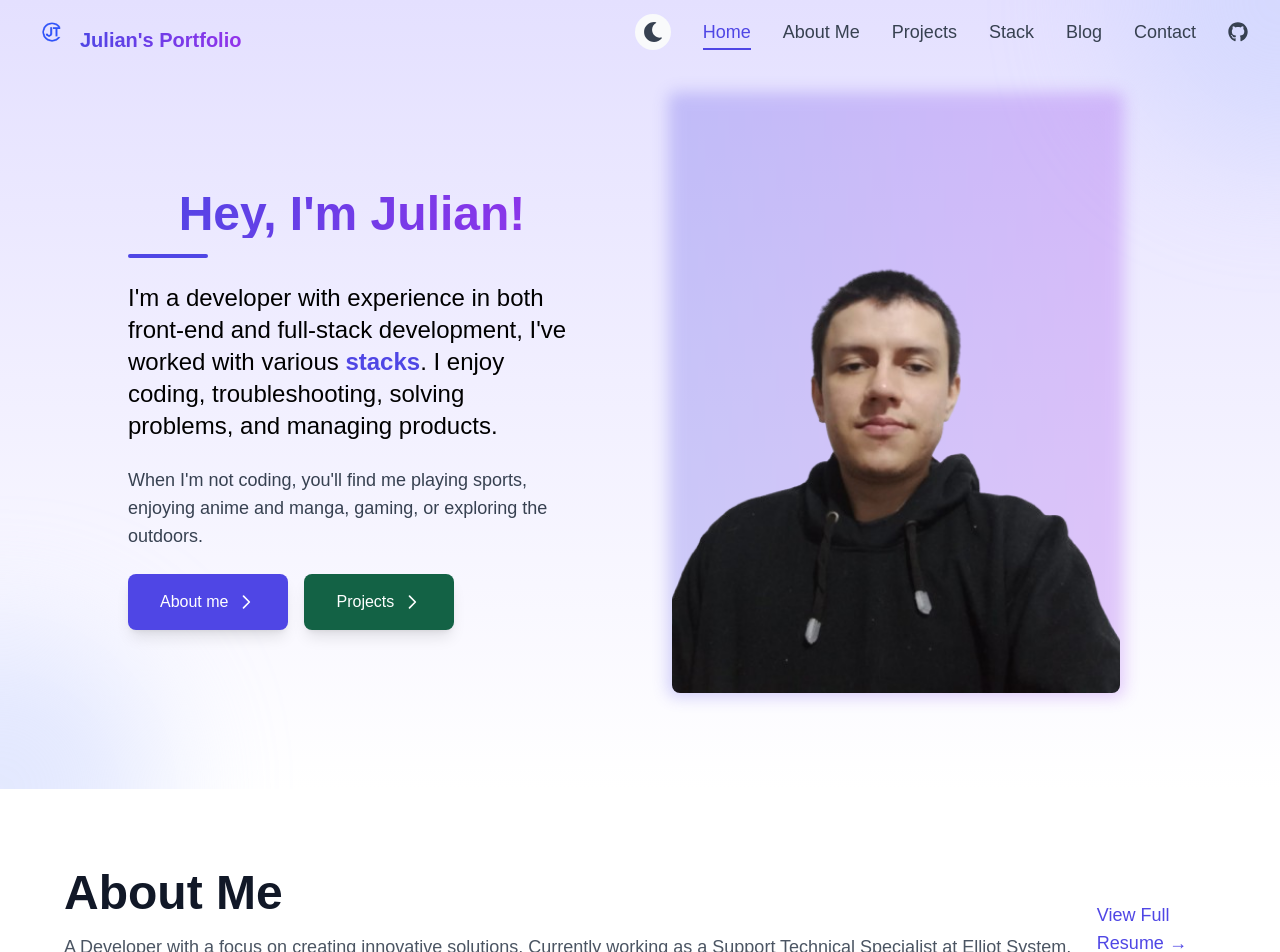
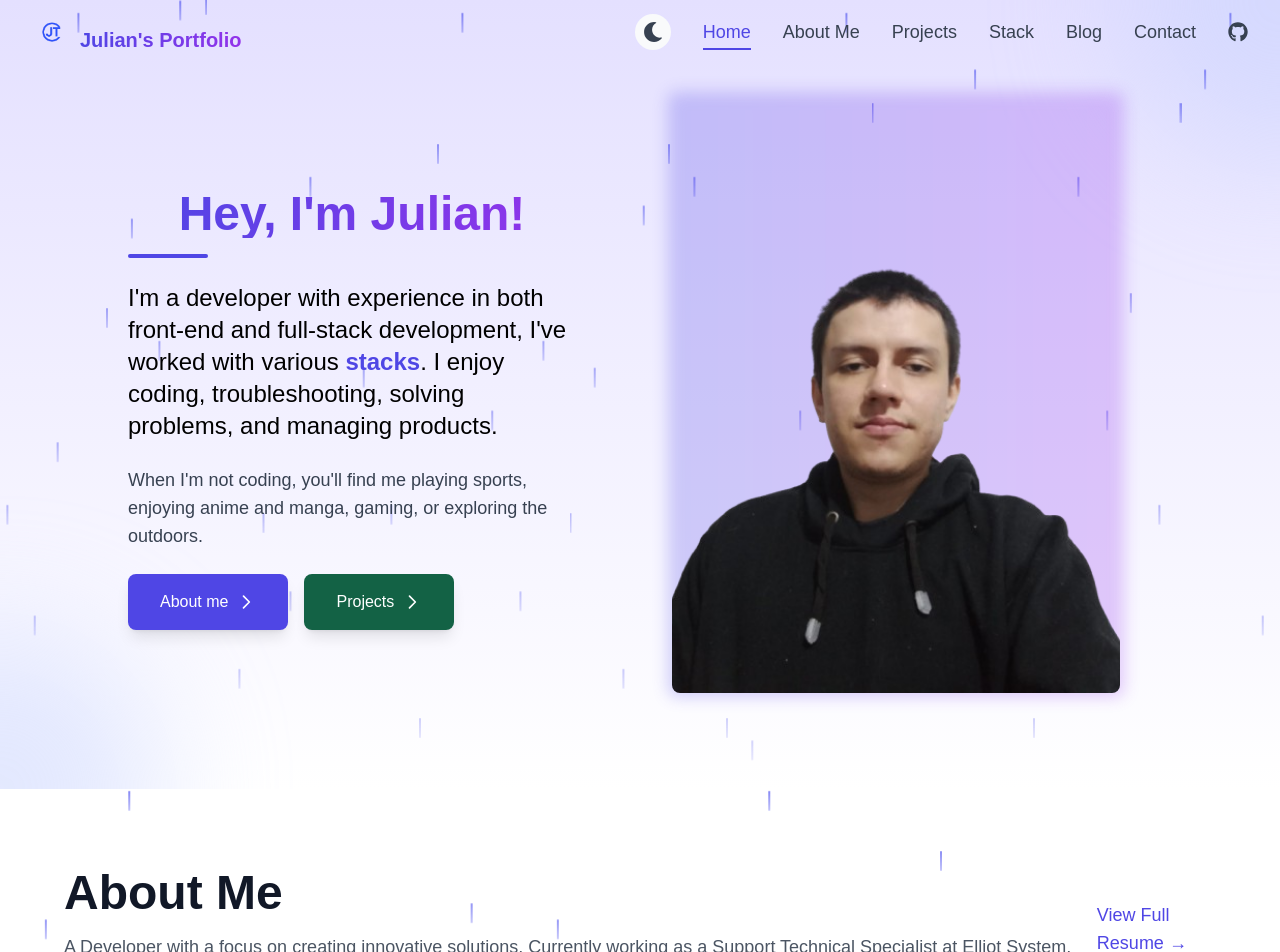
Before and after one commit to Kalugy/Porfolio, a React (Vite) app: page / in a window 1280 px wide. Shown: the top 952 px of the page. Built offline with nearby package versions, Linux system fonts and the light colour scheme.

Commit message:
adding rain section

```diff
--- a/src/components/Home/Header.jsx
+++ b/src/components/Home/Header.jsx
@@ -1,10 +1,14 @@
 import React from "react";
 import { motion } from "framer-motion";
 import { Link } from 'react-router-dom';
+import Rain from '../Rain/Rain';
 
 const ContactUsSection = () => {
   return (
     <section className="flex items-center justify-center min-h-[calc(100vh-4rem)] py-12 sm:py-16 md:py-20 lg:py-24 px-4 sm:px-6 lg:px-8 xl:px-32 bg-gradient-to-b from-[#e4e0ff] to-white dark:from-gray-800 dark:to-gray-900 relative overflow-hidden">
+      {/* Rain Animation */}
+      <Rain intensity={50} speed="normal" opacity={0.6} />
+
       {/* Background decorative elements */}
       <div className="absolute inset-0 overflow-hidden">
         <div className="absolute -top-20 sm:-top-40 -right-20 sm:-right-40 w-40 sm:w-80 h-40 sm:h-80 bg-indigo-200 dark:bg-indigo-900/20 rounded-full blur-3xl opacity-50" />
--- a/src/components/Home/ResumeHome.jsx
+++ b/src/components/Home/ResumeHome.jsx
@@ -1,9 +1,11 @@
 import React from 'react';
 import { Link } from 'react-router-dom';
+import Rain from '../Rain/Rain';
 
 export default function ResumeHome() {
   return (
-    <section className="py-20 px-4 bg-white dark:bg-gray-900" id="about">
+    <section className="py-20 px-4 bg-white dark:bg-gray-900 relative" id="about">
+      <Rain intensity={30} speed="slow" opacity={0.4} />
       <div className="max-w-6xl mx-auto">
         <div className="flex items-center justify-between mb-12">
           <div>
--- /dev/null
+++ b/src/components/Rain/Rain.jsx
@@ -0,0 +1,68 @@
+import React from 'react';
+
+const Rain = ({ intensity = 50, speed = 'normal', opacity = 0.6 }) => {
+  // Adjust number of drops based on intensity prop
+  const dropCount = intensity;
+
+  // Speed multipliers
+  const speedMultipliers = {
+    slow: 1.5,
+    normal: 1,
+    fast: 0.6
+  };
+
+  const speedMultiplier = speedMultipliers[speed] || 1;
+
+  return (
+    <>
+      <div className="rain-container absolute inset-0 overflow-hidden pointer-events-none z-[1]">
+        {Array.from({ length: dropCount }).map((_, i) => (
+          <div
+            key={i}
+            className="rain-drop"
+            style={{
+              left: `${(i * (100 / dropCount)) % 100}%`,
+              animationDelay: `${(i * 0.1) % 2}s`,
+              animationDuration: `${(0.5 + (i % 3) * 0.3) * speedMultiplier}s`,
+              opacity: opacity
+            }}
+          />
+        ))}
+      </div>
+      <style jsx>{`
+        .rain-drop {
+          position: absolute;
+          width: 2px;
+          height: 20px;
+          background: linear-gradient(to bottom,
+            rgba(99, 102, 241, 0.8),
+            rgba(99, 102, 241, 0.4)
+          );
+          border-radius: 2px;
+          animation: rain-fall linear infinite;
+          top: -20px;
+        }
+
+        :global(.dark) .rain-drop {
+          background: linear-gradient(to bottom,
+            rgba(129, 140, 248, 0.8),
+            rgba(129, 140, 248, 0.4)
+          );
+        }
+
+        @keyframes rain-fall {
+          0% {
+            transform: translateY(0) translateX(0);
+            opacity: 1;
+          }
+          100% {
+            transform: translateY(calc(100vh + 20px)) translateX(10px);
+            opacity: 0.3;
+          }
+        }
+      `}</style>
+    </>
+  );
+};
+
+export default Rain;
--- a/src/components/Resume/Resume.jsx
+++ b/src/components/Resume/Resume.jsx
@@ -1,6 +1,7 @@
 import React from 'react';
 import { Link } from 'react-router-dom';
 import Roles from './Roles';
+import Rain from '../Rain/Rain';
 const experience = [
   {
     company: 'Elliot Systems',
@@ -197,7 +198,8 @@ const awards = [
 
 export default function Resume() {
   return (
-    <section className="py-20 px-4 bg-white dark:bg-gray-900">
+    <section className="py-20 px-4 bg-white dark:bg-gray-900 relative">
+      <Rain intensity={30} speed="slow" opacity={0.4} />
     <div className="max-w-4xl mx-auto px-4 py-12 mt-12">
       <Roles />
       {/* Experience Section */}
```
Also changed, not shown: src/pages/HomeScreen.jsx (+29 -0 lines), src/components/Rain/README.md (added).
